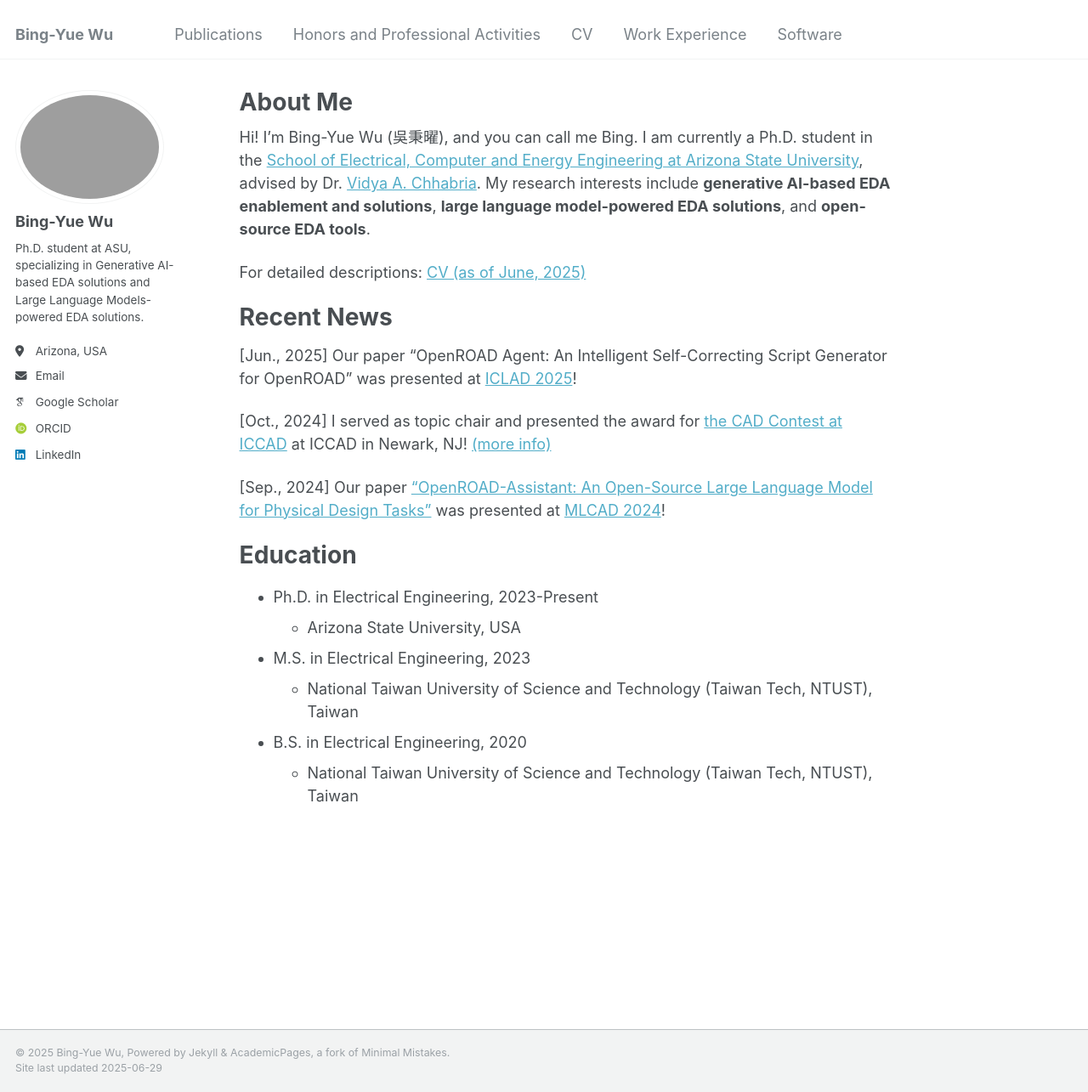
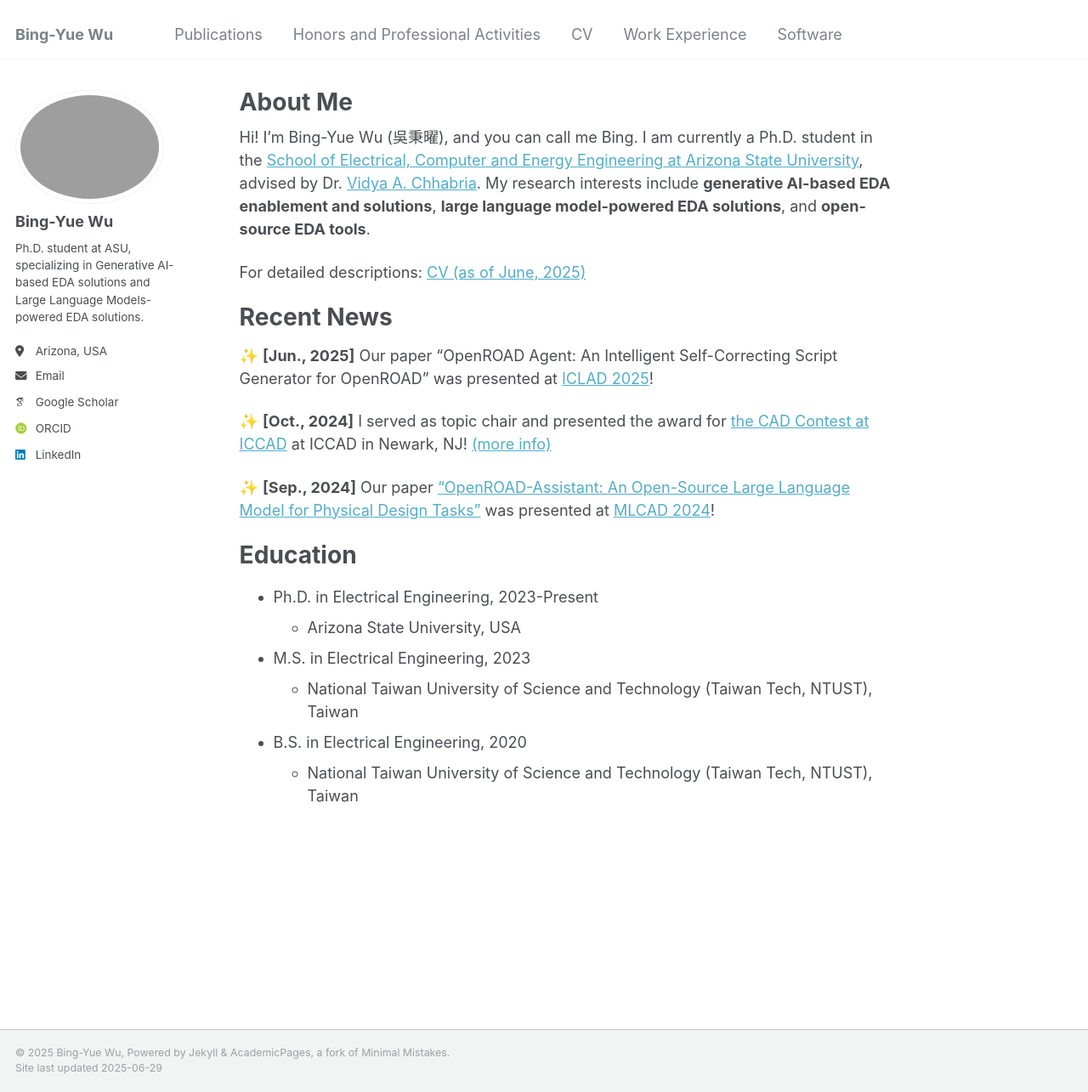
Before and after one commit to bingyuew/bingyuew.github.io, a Jekyll site: the page built from _pages/about.md, in a window 1280 px wide and 1285 px high. Shown: the whole window at 85% size. Built offline with Jekyll 4.4.1, drawn with Linux system fonts in a browser that asks for light colours; some web fonts are replaced.

```diff
--- a/_pages/about.md
+++ b/_pages/about.md
@@ -13,11 +13,11 @@ For detailed descriptions: [CV (as of June, 2025)](https://bingyuew.github.io/fi
 
 # Recent News
 
-[Jun., 2025] Our paper "OpenROAD Agent: An Intelligent Self-Correcting Script Generator for OpenROAD" was presented at [ICLAD 2025](https://iclad.ai/)!
+✨ **[Jun., 2025]** Our paper "OpenROAD Agent: An Intelligent Self-Correcting Script Generator for OpenROAD" was presented at [ICLAD 2025](https://iclad.ai/)!
 
-[Oct., 2024] I served as topic chair and presented the award for [the CAD Contest at ICCAD](https://www.iccad-contest.org/2024/) at ICCAD in Newark, NJ! [(more info)](https://bingyuew.github.io/talks/2024-10-31-iccad)
+✨ **[Oct., 2024]** I served as topic chair and presented the award for [the CAD Contest at ICCAD](https://www.iccad-contest.org/2024/) at ICCAD in Newark, NJ! [(more info)](https://bingyuew.github.io/talks/2024-10-31-iccad)
 
-[Sep., 2024] Our paper ["OpenROAD-Assistant: An Open-Source Large Language Model for Physical Design Tasks"](https://ieeexplore.ieee.org/document/10740242) was presented at [MLCAD 2024](https://mlcad.org/symposium/2024/)!
+✨ **[Sep., 2024]** Our paper ["OpenROAD-Assistant: An Open-Source Large Language Model for Physical Design Tasks"](https://ieeexplore.ieee.org/document/10740242) was presented at [MLCAD 2024](https://mlcad.org/symposium/2024/)!
 
 # Education
 
```
